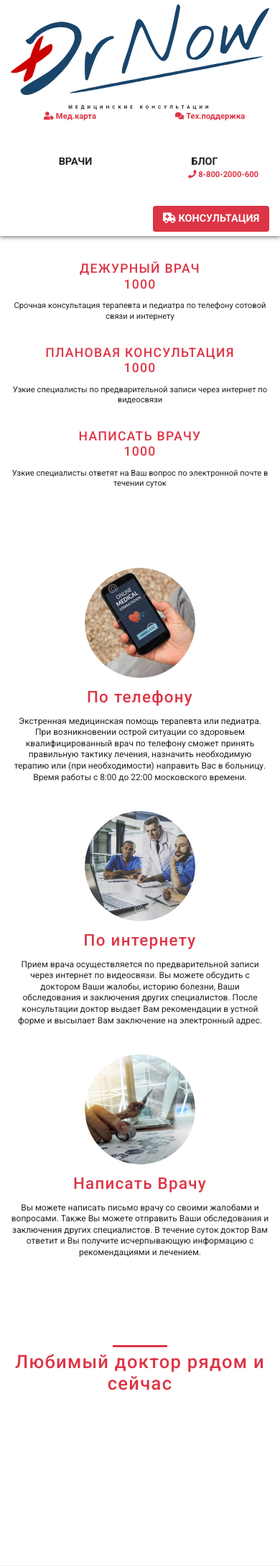
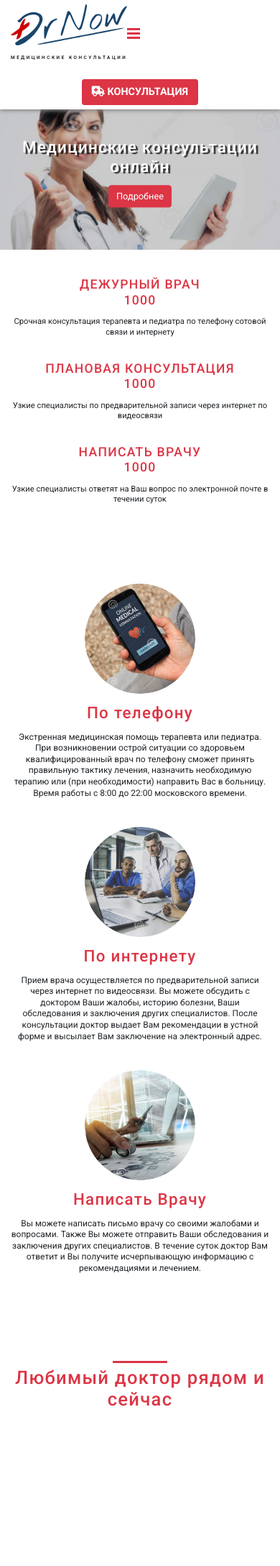
Before and after one commit to KepCoil/drnow-front, a PHP site: page / in a window 390 px wide; the page is wider, and only the part inside the window is pictured. Shown: the top 2176 px of that part at 72% size. Run offline with PHP 8.4, Linux system fonts and the light colour scheme.

Commit message:
dekstop menu ready, need mobile

```diff
--- a/app/css/main.concat.css
+++ b/app/css/main.concat.css
@@ -36,12 +36,43 @@
   margin: 1.25rem 0 2rem 0;
   padding-left: 2.5rem; }
 
+#wrapwrap {
+  position: relative; }
+
 main#main-content-layour {
   position: relative;
   margin-top: 130px; }
 
-.js-hidden-scroll {
+.alert, .btn, .container, .container-fluid, .dropdown, .jqte_tool_icon, .message, .message.error, .message.required, .row, .transition, [class="col-*"], [data-target], a, a.fab, a .fab, a.far, a .far, a.fas, a .fas, a img, button, button.fab, button .fab, button.far, button .far, button.fas, button .fas, input, optgroup, select, textarea {
+  -webkit-transition: all 0.4s ease-out;
+  -o-transition: all 0.4s ease-out;
+  transition: all 0.4s ease-out; }
+
+.main-header .js-hidden-scroll {
   display: none; }
+
+.main-header .js-main-logo-col {
+  -webkit-box-flex: 0;
+  -webkit-flex: 0 0 16.66667%;
+      -ms-flex: 0 0 16.66667%;
+          flex: 0 0 16.66667%;
+  max-width: 16.66667%; }
+
+.main-header .js-quick-links-col {
+  -webkit-box-flex: 0;
+  -webkit-flex: 0 0 58.33333%;
+      -ms-flex: 0 0 58.33333%;
+          flex: 0 0 58.33333%;
+  max-width: 58.33333%; }
+
+.main-header .margin-top-null {
+  margin-top: 0; }
+
+.main-header .flex-align-items-vertica-center {
+  -webkit-box-align: center;
+  -webkit-align-items: center;
+      -ms-flex-align: center;
+          align-items: center; }
 
 .main-header {
   position: fixed;
@@ -54,9 +85,13 @@
           box-shadow: 0 2px 5px #888;
   z-index: 10;
   background: #fff;
-  -webkit-transition: all .4s ease-outs;
-  -o-transition: all .4s ease-outs;
-  transition: all .4s ease-outs; }
+  -webkit-transition: all .4s ease-out;
+  -o-transition: all .4s ease-out;
+  transition: all .4s ease-out; }
+  .main-header div {
+    -webkit-transition: all .4s ease-out;
+    -o-transition: all .4s ease-out;
+    transition: all .4s ease-out; }
 
 .main-logo__link {
   display: block;
@@ -88,6 +123,9 @@
   font-weight: 700;
   font-size: 0.875rem; }
 
+.quick-links-phone {
+  text-align: right; }
+
 .main-nav {
   margin-top: 45px; }
   .main-nav__row {
@@ -106,13 +144,45 @@
       text-decoration: none; }
 
 .go-call {
-  margin-top: 36px; }
+  margin-top: 36px;
+  text-align: right; }
   .go-call__btn {
     font-weight: 700;
     padding: 0.7rem 1rem;
     font-size: 1.125rem;
     text-transform: uppercase;
     line-height: 1; }
+
+.mobile-menu-btn__link {
+  position: relative; }
+
+.mobile-menu-btn__line-btn {
+  position: absolute;
+  left: 50%;
+  top: 50%;
+  bottom: auto;
+  right: auto;
+  display: inline-block;
+  width: 18px;
+  height: 3px;
+  background-color: #dc3545;
+  z-index: 10; }
+  .mobile-menu-btn__line-btn::before, .mobile-menu-btn__line-btn::after {
+    content: '';
+    position: absolute;
+    top: 0;
+    right: 0;
+    width: 100%;
+    height: 100%;
+    background-color: #dc3545; }
+  .mobile-menu-btn__line-btn::before {
+    -webkit-transform: translateY(-6px) rotate(0deg);
+        -ms-transform: translateY(-6px) rotate(0deg);
+            transform: translateY(-6px) rotate(0deg); }
+  .mobile-menu-btn__line-btn::after {
+    -webkit-transform: translateY(6px) rotate(0deg);
+        -ms-transform: translateY(6px) rotate(0deg);
+            transform: translateY(6px) rotate(0deg); }
 
 .home-sect {
   padding: 5rem 0; }
@@ -594,17 +664,41 @@
     margin-left: 55px;
     margin-right: 45px; }
     .path-arrows__content-icon {
-      font-size: 1.5rem; } }
+      font-size: 1.5rem; }
+  main#main-content-layour {
+    margin-top: 110px; } }
 
 /* Medium Devices, Desktops */
 @media only screen and (max-width: 991.98px) {
   html {
     font-size: 85%; }
+  main#main-content-layour {
+    margin-top: 90px; }
+  .main-header .js-main-logo-col {
+    -webkit-box-flex: 0;
+    -webkit-flex: 0 0 16.66667%;
+        -ms-flex: 0 0 16.66667%;
+            flex: 0 0 16.66667%;
+    max-width: 16.66667%; }
+  .main-header .js-quick-links-col {
+    -webkit-box-flex: 0;
+    -webkit-flex: 0 0 50%;
+        -ms-flex: 0 0 50%;
+            flex: 0 0 50%;
+    max-width: 50%; }
+  .main-logo__text {
+    letter-spacing: 0.2rem; }
+  .main-nav {
+    margin-top: 35px; }
+  .go-call {
+    margin-top: 26px; }
   .main-slider__slide-img {
-    padding-top: 35%; }
+    padding-top: 40%; }
   .main-slider__slide-content-title {
     font-size: 2rem;
     margin-bottom: 1rem; }
+  .preview__small-info-container {
+    max-width: 100%; }
   .path-arrows__item:first-child .path-arrows__content {
     margin-left: 20px; }
   .path-arrows__content {
@@ -619,6 +713,10 @@
     width: 12rem;
     height: 12rem; } }
 
+@media only screen and (max-width: 991.98px) and (min-width: 768px) {
+  .main-header__container {
+    max-width: 100%; } }
+
 /* Small Devices, Tablets */
 @media only screen and (max-width: 767.98px) {
   html {
@@ -627,6 +725,10 @@
     padding: 3rem 0; }
     .home-sect__main-title {
       margin-bottom: 3rem; }
+  .main-logo {
+    max-width: 250px; }
+  .go-call {
+    text-align: center; }
   .preview {
     padding-top: 0; }
     .preview__small-info {
@@ -662,7 +764,18 @@
   .end-footer .end-footer__col {
     text-align: left; }
     .end-footer .end-footer__col:first-child {
-      margin-bottom: 2rem; } }
+      margin-bottom: 2rem; }
+  .quick-links-phone {
+    display: none; }
+  .main-logo-col {
+    display: -webkit-box;
+    display: -webkit-flex;
+    display: -ms-flexbox;
+    display: flex;
+    -webkit-box-align: center;
+    -webkit-align-items: center;
+        -ms-flex-align: center;
+            align-items: center; } }
 
 /* Extra Small Devices, Phones */
 @media only screen and (max-width: 575.98px) {
@@ -678,7 +791,9 @@
   .main-slider.owl-carousel .owl-nav button.owl-prev {
     left: 1rem; }
   .main-slider.owl-carousel .owl-nav button.owl-next {
-    right: 1rem; } }
+    right: 1rem; }
+  .main-logo {
+    max-width: 200px; } }
 
 /* Extra Small Devices, Phones */
 @media only screen and (max-width: 419.98px) {
@@ -689,4 +804,6 @@
     .end-footer__link:first-child {
       margin-bottom: 1rem; }
   .end-footer__sep {
-    display: none; } }
+    display: none; }
+  .main-logo {
+    max-width: 170px; } }
--- a/app/index.html
+++ b/app/index.html
@@ -22,21 +22,30 @@
 	<div id="wrapwrap">
 
 
-		<header id="main-header" class="main-header">
-			<div class="container">
-				<div class="row">
+		<header id="main-header" class="main-header js-main-header">
+			<div class="container main-header__container">
+				<div class="row  main-header__row">
 
-					<div class="col-sm-3">
+					<div class="col-lg-3 col-md-3 main-logo-col">
+
 						<div class="main-logo">
 							<a href="/" class="main-logo__link">
 								<img class="main-logo__img img-fluid" src="img/main-logo.svg" alt="">
 								<span class="main-logo__text hidden-scroll">Медицинские Консультации</span>
+								<!-- Ну типо h1 должен быть, а его нет :) -->
+								<h1 class="d-none">DrNow - Медицинские консультации</h1>
+							</a>
+						</div>
+
+						<div class="mobile-menu-btn d-md-none d-lg-none d-xl-none">
+							<a class="mobile-menu-btn__link" href="#">
+								<span class="mobile-menu-btn__line-btn"></span>
 							</a>
 						</div>
 					</div>
 
 
-					<div class="col-sm-6">
+					<div class="col-lg-6 col-md-5 quick-links-col d-none d-sm-none d-md-block">
 						<div class="quick-links hidden-scroll">
 							<div class="row quick-links__row">
 
@@ -72,18 +81,16 @@
 					</div>
 
 
-					<div class="col-sm-3">
+					<div class="col-lg-3 col-md-4">
 
-						<div class="quick-links text-right hidden-scroll">
-							<div class="col">
-								<a href="tel:88002000600" class="quick-links__link">
-									<i class="fas fa-phone quick-links__icon"></i>
-									<span class="quick-links__text">8-800-2000-600</span>
-								</a>
-							</div>
+						<div class="quick-links quick-links-phone hidden-scroll">
+							<a href="tel:88002000600" class="quick-links__link">
+								<i class="fas fa-phone quick-links__icon"></i>
+								<span class="quick-links__text">8-800-2000-600</span>
+							</a>
 						</div>
 
-						<div class="go-call text-right">
+						<div class="go-call">
 							<button type="button" class="btn btn-danger go-call__btn">
 								<i class="fas fa-ambulance go-call__icon"></i>
                 			<span class="go-call__text">Консультация</span>
@@ -99,7 +106,7 @@
 
 
 
-		<main id="main-content-layour">
+		<main id="main-content-layour" class="js-main-content-layour">
 
 			<section class="home-sect preview">
 
@@ -141,7 +148,7 @@
 
 
 				<div class="preview__small-info">
-					<div class="container">
+					<div class="container preview__small-info-container">
 						<div class="small-info">
 
 							<div class="small-info__row row">
--- a/app/js/common.js
+++ b/app/js/common.js
@@ -1,18 +1,42 @@
 $(function() {
 
-	var scrollTopNum = $(window).scrollTop();
+	// Отступ от шапки
+	var mainHeader = $('.js-main-header').outerHeight();
+	$('.js-main-content-layour').css('margin-top', mainHeader);
 
-	console.log(scrollTopNum);
 
-	if (scrollTopNum > 0) {
-		$('.hidden-scroll').each(function () {
-			$(this).addClass('.js-hidden-scroll');
-		})
-	} else {
-		$(this).removeClass('.js-hidden-scroll');
+	// шапка при скролле
+	function resizeMainHeader() {
+		var scrollTopNum = $(window).scrollTop();
+
+		if ($(window).width() >= 768) {
+
+			if (scrollTopNum > 0) {
+				$('.hidden-scroll').each(function() {
+					$(this).addClass('js-hidden-scroll');
+				});
+				$('.main-logo-col').addClass('js-main-logo-col');
+				$('.quick-links-col').addClass('js-quick-links-col');
+				$('.main-nav').addClass('margin-top-null');
+				$('.go-call').addClass('margin-top-null');
+				$('.main-header__row').addClass('flex-align-items-vertica-center');
+			}
+			else if (scrollTopNum == 0) {
+				$('.hidden-scroll').each(function() {
+					$(this).removeClass('js-hidden-scroll');
+				});
+				$('.main-logo-col').removeClass('js-main-logo-col');
+				$('.quick-links-col').removeClass('js-quick-links-col');
+				$('.main-nav').removeClass('margin-top-null');
+				$('.go-call').removeClass('margin-top-null');
+				$('.main-header__row').removeClass('flex-align-items-vertica-center');
+			}
+		}
 	}
 
+	resizeMainHeader();
 
+	// Слайдера
 	$('#js-main-slider').owlCarousel({
 		items: 1,
 		loop: true,
@@ -20,6 +44,7 @@
 		navText: ['<i class="fas fa-chevron-left"></i>','<i class="fas fa-chevron-right"></i>'],
 		dots: false
 	});
+
 
 	$('#js-key-doctors').owlCarousel({
 		items: 3,
@@ -35,4 +60,10 @@
 	});
 
 
+	// Код при скролле страницы
+	$(window).scroll(function() {
+		resizeMainHeader();
+	});
+
+
 });
--- a/app/sass/_global.sass
+++ b/app/sass/_global.sass
@@ -35,6 +35,12 @@
 	margin: 1.25rem 0 2rem 0
 	padding-left: 2.5rem
 
+#wrapwrap
+	position: relative
+
 main#main-content-layour
 	position: relative
 	margin-top: 130px
+
+.alert, .btn, .container, .container-fluid, .dropdown, .jqte_tool_icon, .message, .message.error, .message.required, .row, .transition, [class="col-*"], [data-target], a, a.fab, a .fab, a.far, a .far, a.fas, a .fas, a img, button, button.fab, button .fab, button.far, button .far, button.fas, button .fas, input, optgroup, select, textarea
+	transition: all 0.4s ease-out
--- a/app/sass/main.sass
+++ b/app/sass/main.sass
@@ -2,6 +2,7 @@
 
 @import "global"
 @import "header"
+@import "mobile-menu"
 @import "home"
 @import "footer"
 
```
Also changed, not shown: app/sass/_header.sass (+20 -3 lines), app/sass/_media.sass (+52 -2 lines), app/sass/_mobile-menu.sass (added, +26 -0 lines).
